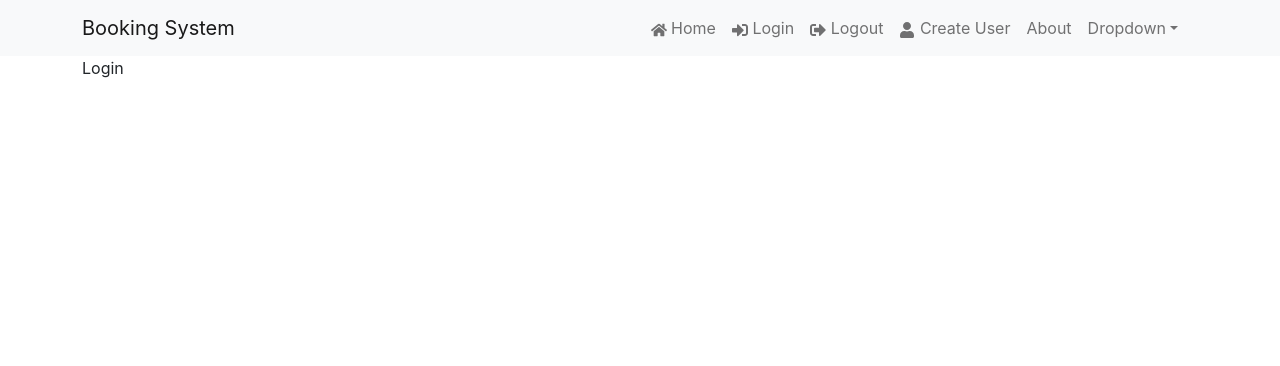
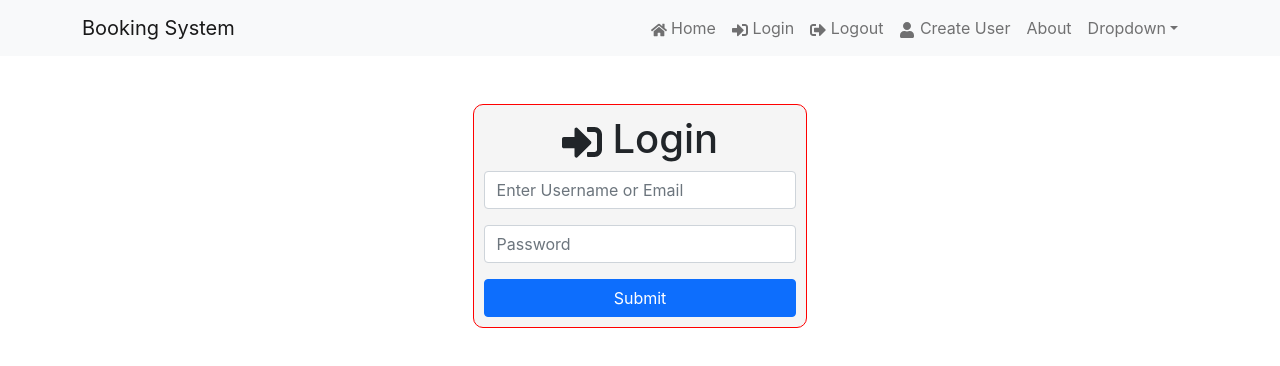
Before and after one commit to ahsan90/booking_system_mern, a React (Create React App) app in the folder frontend/: page /login in a window 1280 px wide. Shown: the top 366 px of the page. Built offline with nearby package versions, Linux system fonts and the light colour scheme.

Commit message:
Added login UI form

```diff
--- a/frontend/src/pages/auth_pages/Login.jsx
+++ b/frontend/src/pages/auth_pages/Login.jsx
@@ -1,8 +1,42 @@
-import React from 'react'
+import { useState } from 'react'
+import { FaSignInAlt } from 'react-icons/fa'
+import './auth.css'
+import Form from 'react-bootstrap/Form'
+import Button from 'react-bootstrap/Button'
 
 function Login() {
+    const [formData, setFormData] = useState({
+        username_or_email: '',
+        password: ''
+    })
+    const onChange = (e) => {
+        setFormData((prevState) => ({
+            ...prevState, [e.target.name]: e.target.value,
+        }))
+    }
+    const onSubmit = (e) => {
+        e.preventDefault()
+    }
+    const {username_or_email, password} = formData
   return (
-    <div>Login</div>
+      <>
+          <div className='mt-5 login'>
+            <section>
+                  <h1><FaSignInAlt /> Login</h1>
+            </section>
+              <Form onSubmit={onSubmit}>
+                  <Form.Group>
+                    <Form.Control type="text" name='username_or_email' value={username_or_email} placeholder="Enter Username or Email" onChange={onChange}/>
+                  </Form.Group>
+                  <Form.Group>
+                      <Form.Control className='mt-3' type="password" name='password' value={password} placeholder="Password" onChange={onChange}/>
+                  </Form.Group>
+                  <Form.Group className=" mt-3 d-grid gap-2">
+                    <Button type='submit' variant='primary'>Submit</Button>
+                  </Form.Group>
+            </Form>
+          </div>
+      </>
   )
 }
 
--- /dev/null
+++ b/frontend/src/pages/auth_pages/auth.css
@@ -0,0 +1,9 @@
+.login{
+    border: 1px solid red;
+    background-color: whitesmoke;
+    border-radius: 10px;
+    padding: 10px;
+    margin: 0 auto;
+    text-align: center;
+    width: 30%;
+}
```
Also changed, not shown: frontend/src/index.js (+7 -6 lines).
